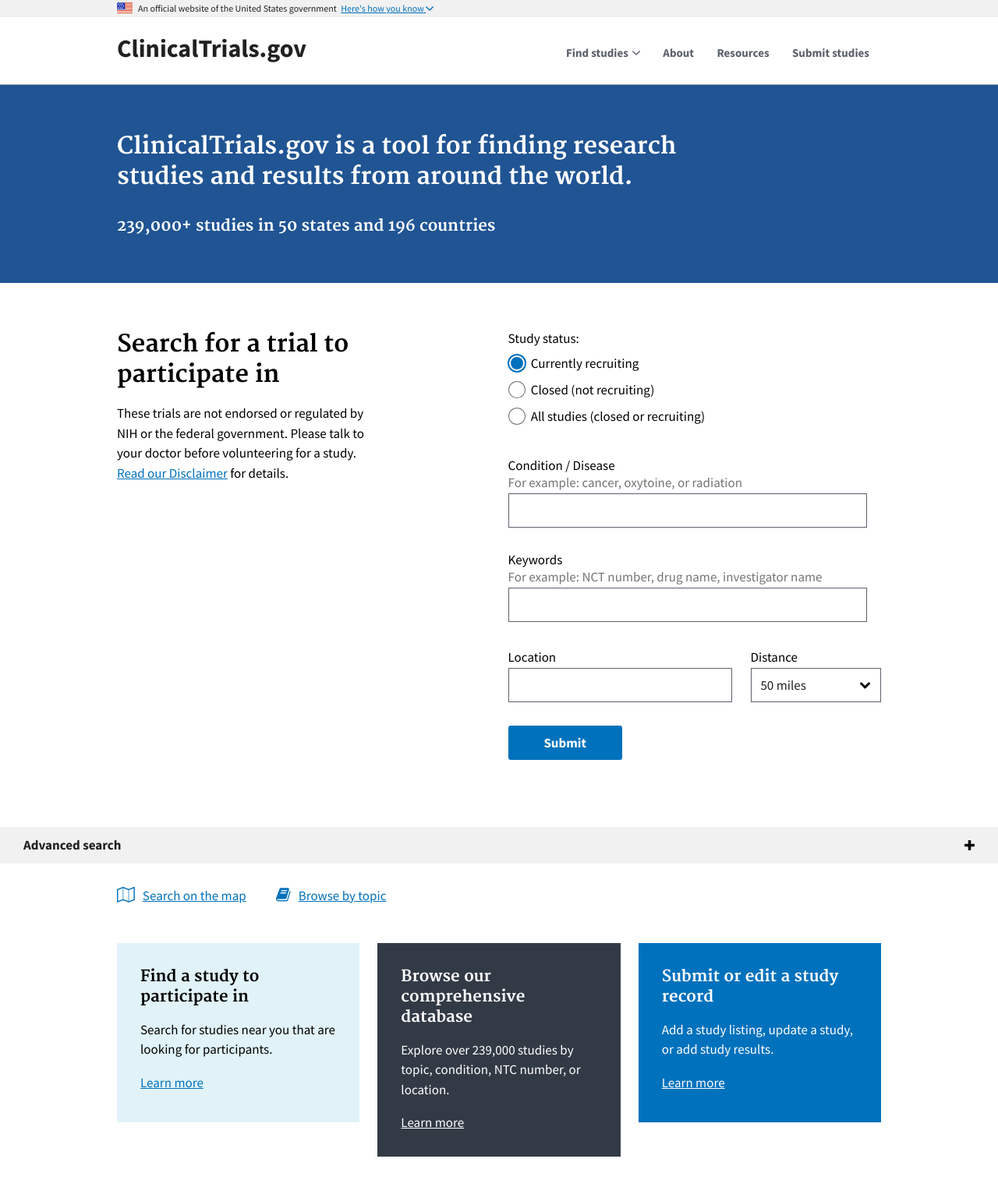
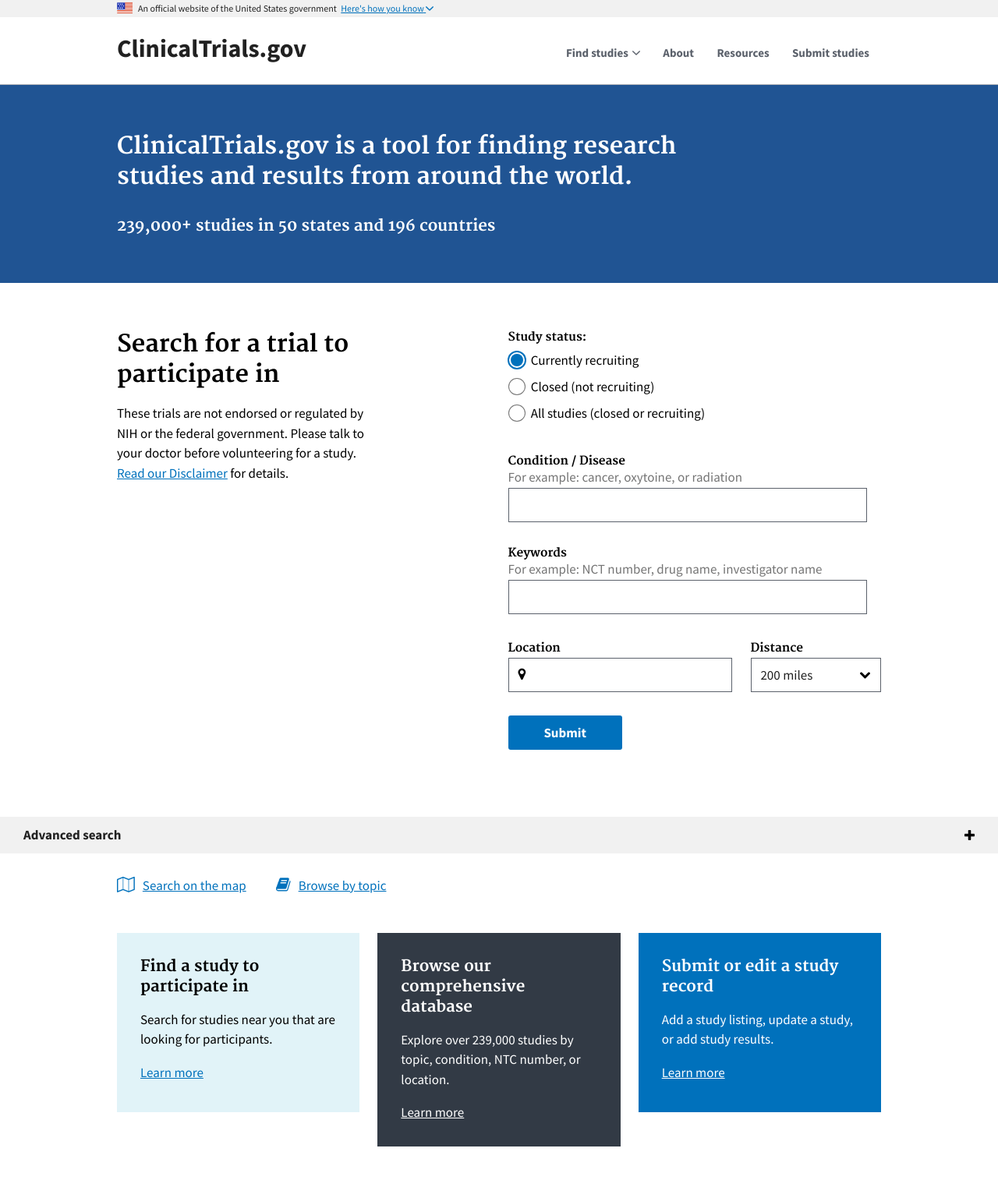
Before and after one commit to 18F/clinical-trials-prototype, a Jekyll site: the page built from pages/home.md, in a window 1280 px wide. Shown: the whole page at 78% size. Built offline with Jekyll 4.4.1, drawn with Linux system fonts in a browser that asks for light colours.

Commit message:
Style changes to form

```diff
--- a/_sass/_custom.scss
+++ b/_sass/_custom.scss
@@ -139,6 +139,14 @@
   font-family: $font-serif;
 }
 
+.form-search-new {
+  label:not(.label-radio),
+  .legend-study-status {
+    @include h5();
+    font-family: $font-serif;
+  }
+}
+
 .form-search {
   > input {
     @include margin(8px null);
@@ -215,7 +223,7 @@
 .fa-map-marker {
   left: 13px;
   position: relative;
-  top: -40px;
+  top: -34px;
 
 }
 
@@ -225,6 +233,10 @@
 
 .legend-study-status {
   font-weight: $font-normal;
+}
+
+.usa-input-grid-medium input {
+  margin-bottom: 0;
 }
 
 // Info callouts ------------ //
--- a/pages/home.md
+++ b/pages/home.md
@@ -28,7 +28,7 @@
         <a href="#">+ Advanced search</a>
         <input type="submit" value="Submit">
       </form> -->
-      <form action="{{ site.baseurl }}/search-results/">
+      <form class="form-search-new" action="{{ site.baseurl }}/search-results/">
         <fieldset class="fieldset-search" title="All fields optional">
           <legend class="search-legend usa-sr-only">Search for studies which are:</legend>
           <fieldset class="usa-fieldset-inputs">
@@ -36,15 +36,15 @@
             <ul class="usa-unstyled-list">
               <li>
                 <input id="study-recruiting" type="radio" checked name="study-status" value="stanton">
-                <label for="study-recruiting">Currently recruiting</label>
+                <label class="label-radio" for="study-recruiting">Currently recruiting</label>
               </li>
               <li>
                 <input id="study-closed" type="radio" name="study-status" value="anthony">
-                <label for="study-closed">Closed (not recruiting)</label>
+                <label class="label-radio" for="study-closed">Closed (not recruiting)</label>
               </li>
               <li>
                 <input id="study-all" type="radio" name="study-status" value="anthony">
-                <label for="study-all">All studies (closed or recruiting)</label>
+                <label class="label-radio" for="study-all">All studies (closed or recruiting)</label>
               </li>
             </ul>
           </fieldset>
@@ -56,14 +56,15 @@
           <input id="input-type-text" name="input-type-text" type="text">
           <div class="usa-input-grid usa-input-grid-medium">
             <label for="city">Location</label>
-            <input id="city" name="city" type="text">
+            <input id="location" name="location" type="text">
+            <i class="fa fa-map-marker" aria-hidden="true"></i>
           </div>
           <div class="usa-input-grid usa-input-grid-small">
             <label for="state">Distance</label>
             <select id="state" name="state">
               <option value="50">50 miles</option>
               <option value="100">100 miles</option>
-              <option value="200">200 miles</option>
+              <option value="200" selected="selected">200 miles</option>
             </select>
           </div>
           <input type="submit" value="Submit">
```
